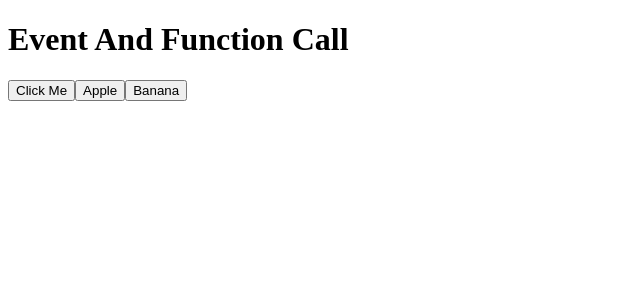
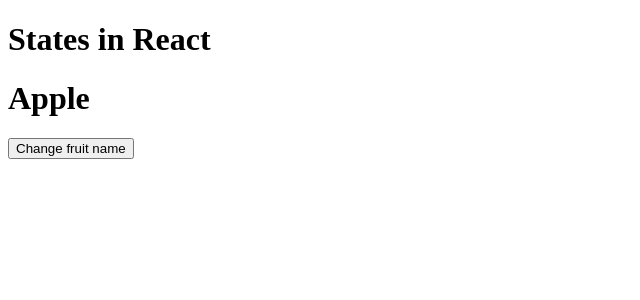
Before and after one commit to Amaan-2469/Learning-React, a React (Vite) app: page / in a window 1280 px wide. Shown: the top 300 px of the page, without its empty margins (0-640 px from the left). Built offline with nearby package versions, Linux system fonts and the light colour scheme.

Commit message:
Example of Variable

```diff
--- a/src/App.jsx
+++ b/src/App.jsx
@@ -1,17 +1,13 @@
 function App(){
-  function callFun(){
-    alert("Function Called")
+  let fruit = "Apple";
+  const handleFruit = () => {
+    fruit = "Banana";
   }
-  function fruit(name){
-    alert(name)
-  }
-
   return(
     <>
-     <h1>Event And Function Call</h1>
-     <button onClick={callFun}>Click Me</button>
-     <button onClick={() => fruit("Apple")}>Apple</button>
-     <button onClick={() => fruit("Banana")}>Banana</button>
+     <h1>States in React</h1>
+     <h1>{fruit}</h1>
+     <button onClick={handleFruit}>Change fruit name</button>
     </>
   )
 }
```
